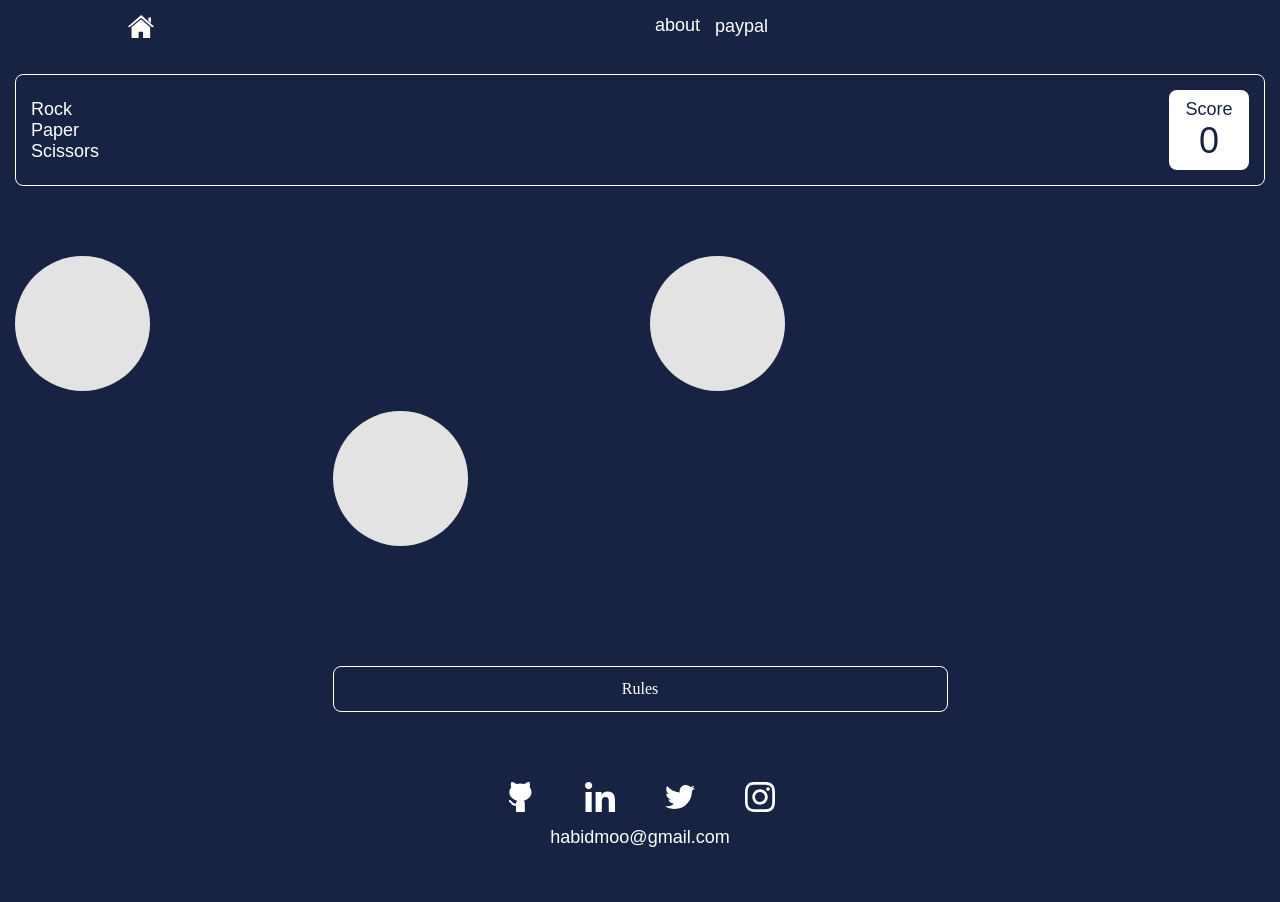
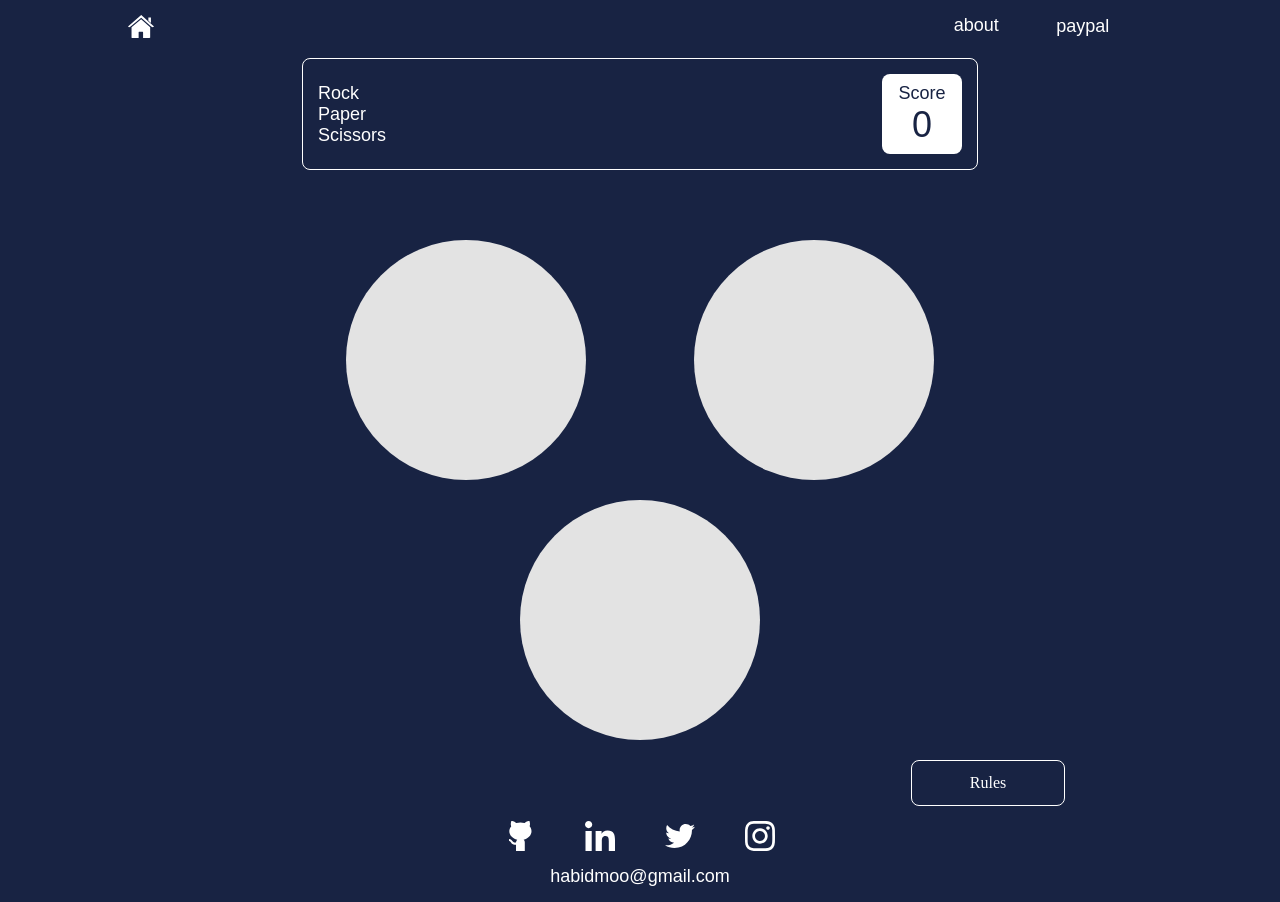
Before and after one commit to jesmoo/Rock-paper-and-scissors, a React (Create React App) app: page / in a window 1280 px wide. Before the commit the page ends 863 px from the top, so only its background shows below. Built offline with nearby package versions, Linux system fonts and the light colour scheme.

Commit message:
:lipstick: main game
Adding missing components and their respective measurements

```diff
--- a/src/Components/MainStart.jsx
+++ b/src/Components/MainStart.jsx
@@ -1,5 +1,6 @@
 import React from 'react';
 import '../Styles/Components/MainStart.css';
+import '../Styles/breakpoints/queriesMainStart.css';
 
 const MainStart = () => {
   return (
--- a/src/Styles/Components/Header.css
+++ b/src/Styles/Components/Header.css
@@ -22,6 +22,7 @@ header {
   height: 100%;
   grid-column: 3 / span 2;
   display: flex;
+  justify-content: space-evenly;
 }
 .header--menu h3 {
   color: #fff;
--- a/src/Styles/Components/MainStart.css
+++ b/src/Styles/Components/MainStart.css
@@ -43,6 +43,7 @@
   grid-column: span 4;
   display: grid;
   grid-template-columns: repeat(4, 1fr);
+  justify-items: center;
   grid-gap: 2rem;
 }
 .gameChose__item {
--- /dev/null
+++ b/src/Styles/breakpoints/queriesMainStart.css
@@ -0,0 +1,48 @@
+@media (min-width: 768px) {
+  .header--section {
+    grid-template-columns: repeat(8, 1fr);
+  }
+  .header--menu {
+    grid-column: 7 / span 2;
+  }
+  /* main */
+  .container__main {
+    grid-template-columns: repeat(8, 1fr);
+  }
+  .main__scoreContainer {
+    grid-column: 2 / span 6;
+  }
+  .main__gameChose {
+    grid-column: 3 / span 4;
+  }
+  .gameChose__item {
+    width: 17rem;
+    height: 17rem;
+  }
+  .main__rules {
+    grid-column: 4 / span 2;
+  }
+}
+@media (min-width: 1024px) {
+  .container__main {
+    width: 100%;
+    max-width: 102.4rem;
+    margin: 0 auto;
+    margin-top: 2rem;
+    grid-template-columns: repeat(12, 1fr);
+  }
+  .main__scoreContainer {
+    grid-column: 3 / span 8;
+  }
+  .main__gameChose {
+    grid-column: 3 / 11;
+  }
+  .gameChose__item {
+    width: 24rem;
+    height: 24rem;
+  }
+  .main__rules {
+    margin: 0;
+    grid-column: 10 / span 2;
+  }
+}
```
